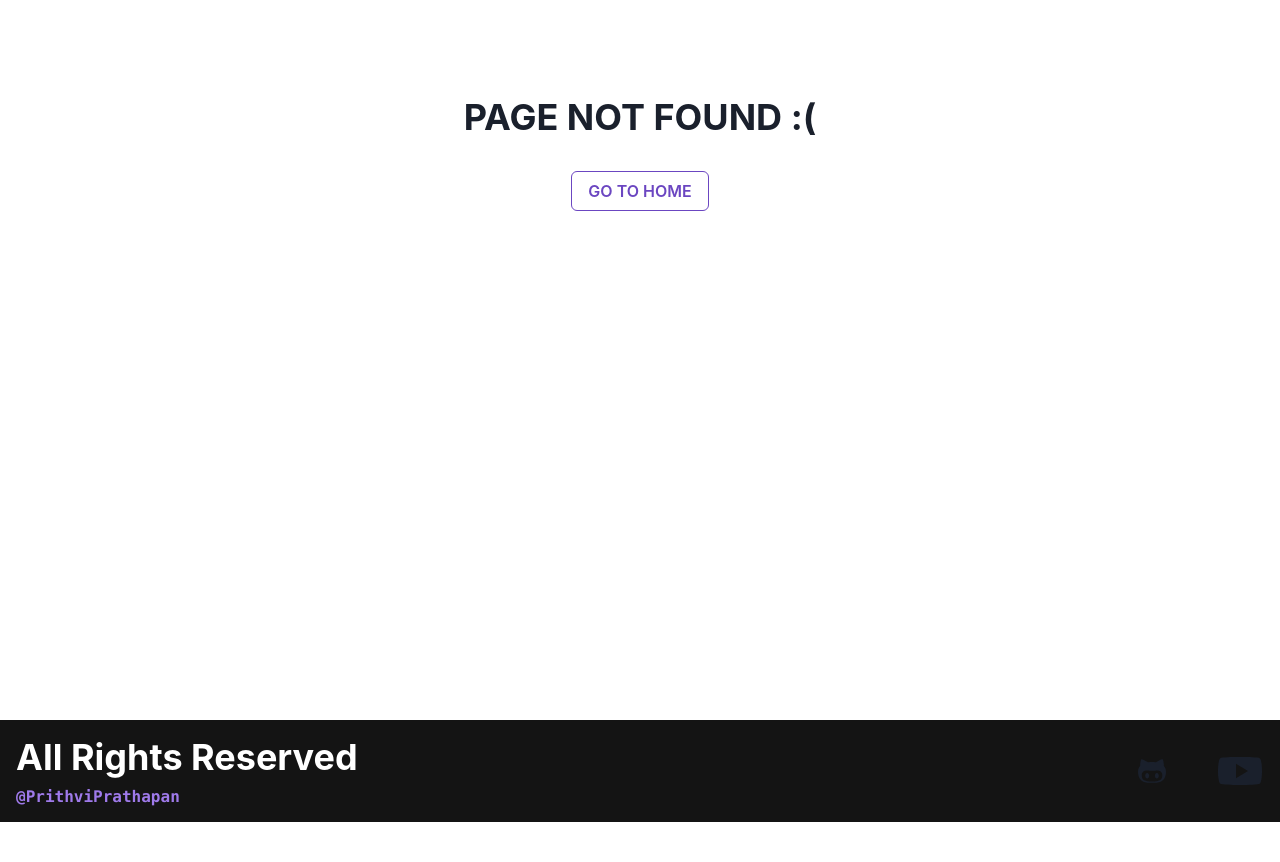
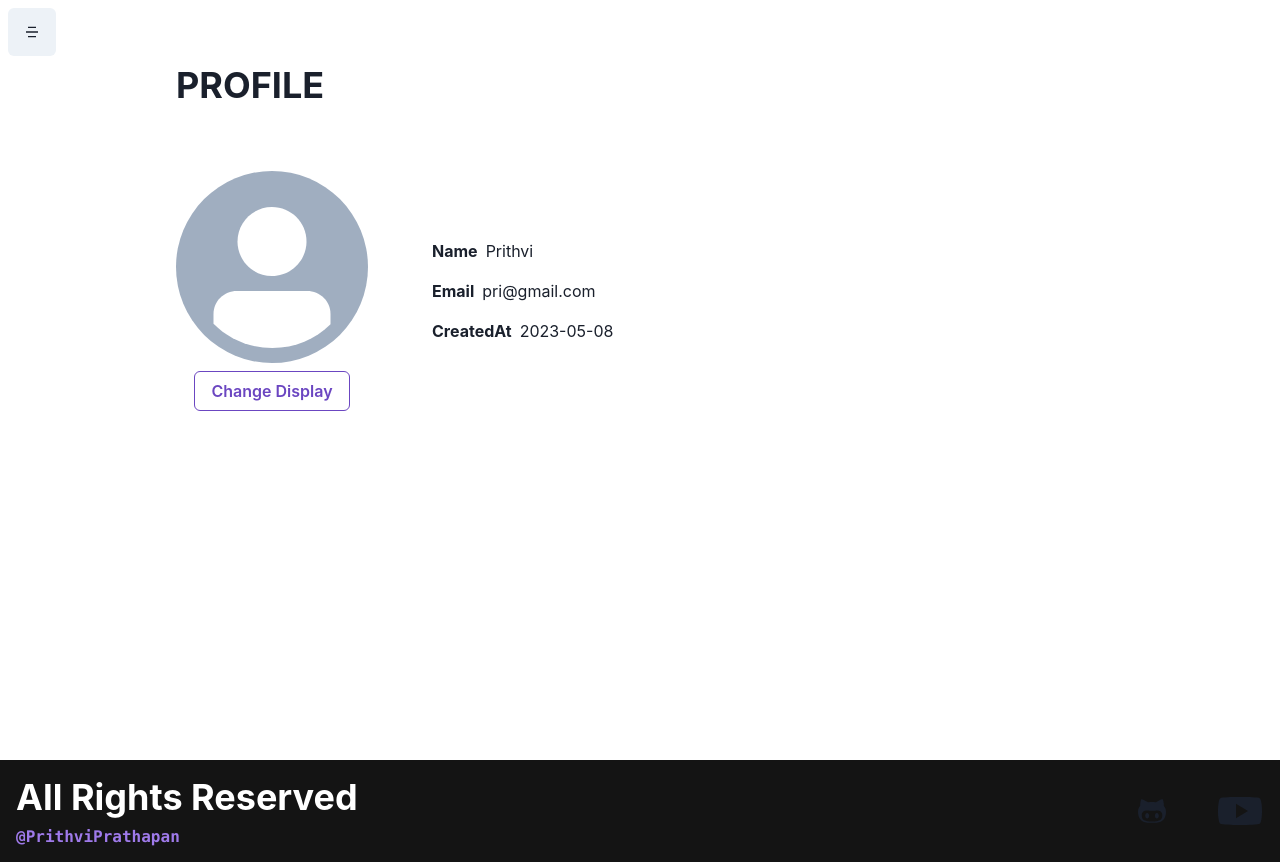
Before and after one commit to prithvi2226/WEBSTACK-COURSE, a React (Create React App) app in the folder coursebuilder/: page /Profile in a window 1280 px wide. Before the commit this address had no page. Before the commit the page ends 822 px from the top, so only its background shows below. Built offline with nearby package versions, Linux system fonts and the light colour scheme.

Commit message:
Finished coursepage now Profile
Finished building the course page, now started with profile one fourth completed.

```diff
--- a/coursebuilder/src/App.js
+++ b/coursebuilder/src/App.js
@@ -15,6 +15,7 @@ import PaymentSuccess from './Components/Payments/PaymentSuccess';
 import PaymentFail from './Components/Payments/PaymentFail';
 import NotFound from './Components/Layout/NotFound/NotFound';
 import CoursePage from './Components/CourseDetail/CoursePage';
+import Profile from './Components/Profile/Profile';
 
 function App() {
 
@@ -39,6 +40,7 @@ function App() {
       <Route path='/PaymentFail' element={<PaymentFail />} />
       <Route path='*' element={<NotFound />} />
       <Route path='/Course/:id' element={<CoursePage />} />
+      <Route path='/Profile' element={<Profile />} />
 
 
 
--- a/coursebuilder/src/Components/CourseDetail/CoursePage.jsx
+++ b/coursebuilder/src/Components/CourseDetail/CoursePage.jsx
@@ -1,16 +1,32 @@
-import { Box, Grid, Heading, Text } from '@chakra-ui/react'
-import React from 'react'
+import { Box, Grid, Heading, Text, VStack } from '@chakra-ui/react'
+import React, { useState } from 'react'
 import introVideo from "../../Assets/Videos/The Mercedes-AMG G 63_ Stronger Than Time.mp4"
 import Header from '../Layout/Header/Header'
 
 const CoursePage = () => {
 
-    const LectureNumber = 0;
+    const [LectureNumber, setLectureNumber] = useState(0);
 
     const lectures = [
         {
             _id: 'sada',
             title: 'sample',
+            description: 'GAME Up boy',
+            video: {
+                url: 'sads',
+            },
+        },
+        {
+            _id: 'sada2',
+            title: 'sample2',
+            description: 'GAME Up boy',
+            video: {
+                url: 'sads',
+            },
+        },
+        {
+            _id: 'sada3',
+            title: 'sample3',
             description: 'GAME Up boy',
             video: {
                 url: 'sads',
@@ -24,7 +40,7 @@ const CoursePage = () => {
 
           <Box>
             <video
-                width={"100%"}
+                width={"90%"}
                 controls
                 controlsList="nodownload  noremoteplayback"
                 disableRemotePlayback
@@ -39,9 +55,28 @@ const CoursePage = () => {
 
             <Text m={"4"} children={lectures[LectureNumber].description} />
 
+          </Box>
 
-
-          </Box>
+          <VStack>
+            {
+                lectures.map((item, index)=>(
+                    <button key={item._id}
+                            onClick={() => setLectureNumber(index)}
+                            style={{
+                                width: "100%",
+                                padding: "1rem",
+                                textAlign: "center",
+                                margin: 0,
+                                borderBottom: '1px solid rgba(0, 0, 0, 0.2)',
+                                marginLeft: "-50px"
+                            }}>
+                        <Text noOfLines={1}>
+                            #{index + 1} {item.title}
+                        </Text>
+                    </button>
+                ))
+            }
+          </VStack>
 
       </Grid></>
   )
--- a/coursebuilder/src/Components/Layout/Header/Header.jsx
+++ b/coursebuilder/src/Components/Layout/Header/Header.jsx
@@ -27,7 +27,7 @@ const Header = () => {
 
   const{isOpen, onOpen, onClose} = useDisclosure();
 
-  const isAuthenticated = false;
+  const isAuthenticated = true;
 
   const user = {
     role: 'admin',
@@ -48,6 +48,7 @@ const Header = () => {
     height={"12"}
     position={"fixed"}
     top={"2"}
+    zIndex={"overlay"}
     left={"2"}
     >
         <RiMenu5Fill />
@@ -77,7 +78,7 @@ const Header = () => {
                 <VStack>
                   <HStack>
 
-                  <LinkButton url = "/profile" title = "PROFILE" onClick={onClose}></LinkButton>
+                  <LinkButton url = "/Profile" title = "PROFILE" onClick={onClose}></LinkButton>
                   <Button variant={'ghost'} onClick={logoutHandler}>
                     <RiLogoutBoxLine />
                     LOGOUT
--- /dev/null
+++ b/coursebuilder/src/Components/Profile/Profile.jsx
@@ -0,0 +1,64 @@
+import { Avatar, Button, Container, HStack, Heading, Stack, Text, VStack } from '@chakra-ui/react'
+import React from 'react'
+import Header from '../Layout/Header/Header'
+
+const Profile = () => {
+
+    const User = {
+        name: "Prithvi",
+        email: "pri@gmail.com",
+        createdAt: String(new Date().toISOString()),
+    }
+
+  return (
+    <><Header />
+    <Container minH={"95vh"}
+               maxW={"container.lg"}
+               py={"8"}>
+        <Heading children={"PROFILE"}
+                 m={"8"}
+                 textTransform={'uppercase'} />
+
+        <Stack justifyContent={"flex-start"}
+                direction={["column", "row"]}
+                alignItems={"center"}
+                spacing={["8", "16"]}
+                padding={"8"}>
+
+            <VStack>
+                <Avatar boxSize={"48"}/>
+
+                <Button colorScheme={"purple"}
+                        variant={"outline"}>
+
+                    Change Display
+
+                </Button>
+            </VStack>
+
+            <VStack spacing={"4"}
+                    alignItems={["center", "flex-start"]}>
+
+                <HStack>
+                    <Text children={"Name"} fontWeight={'bold'}/>
+                    <Text children={User.name} />
+                </HStack>{' '}
+                <HStack>
+                    <Text children={"Email"} fontWeight={'bold'}/>
+                    <Text children={User.email} />
+                </HStack>
+                <HStack>
+                    <Text children={"CreatedAt"} fontWeight={'bold'}/>
+                    <Text children={User.createdAt.split("T")[0]} />
+                </HStack>
+
+
+            </VStack>
+
+        </Stack>
+    </Container>
+    </>
+  )
+}
+
+export default Profile
```
